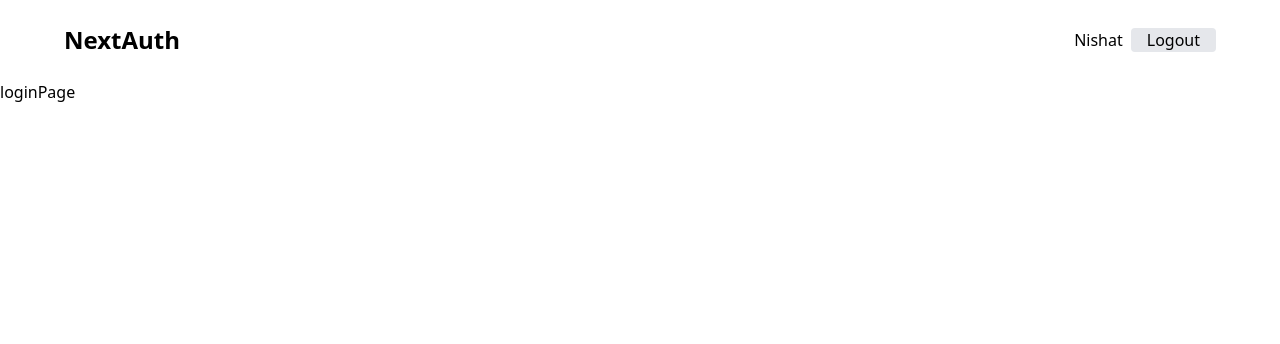
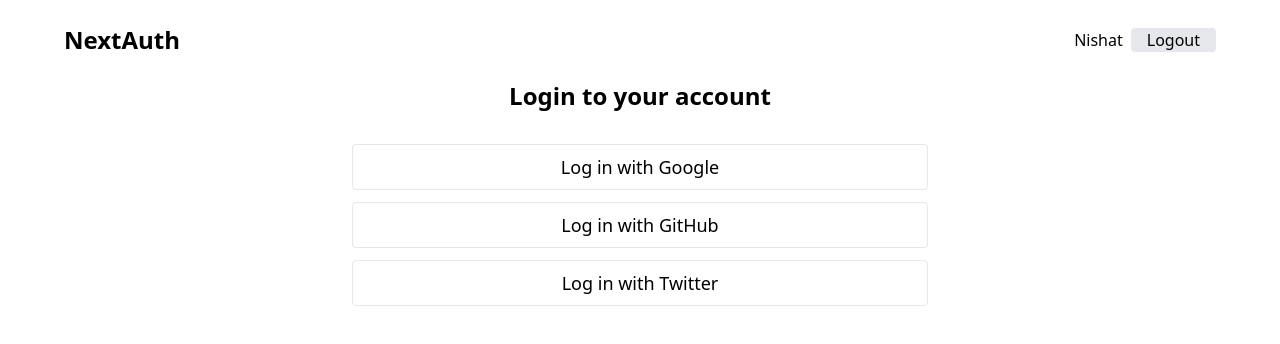
Before and after one commit to NishatFariza/next-auth-playground, a Next.js app: page /auth/login in a window 1280 px wide. Shown: the top 344 px of the page. Built offline with nearby package versions, Linux system fonts and the light colour scheme.

Commit message:
wip:login form

```diff
--- a/src/pages/auth/login.tsx
+++ b/src/pages/auth/login.tsx
@@ -1,7 +1,25 @@
 import React from "react";
 
 const loginPage = () => {
-  return <div>loginPage</div>;
+  return (
+    <div className="max-w-6xl mx-auto">
+      <div className="w-6/12 mx-auto">
+        <h1 className="text-2xl font-semibold text-center">Login to your account</h1>
+
+        <div className="flex flex-col gap-3 mt-8">
+          <button className="text-lg border rounded py-2 px-4">
+            Log in with Google
+          </button>
+          <button className="text-lg border rounded py-2 px-4">
+            Log in with GitHub
+          </button>
+          <button className="text-lg border rounded py-2 px-4">
+            Log in with Twitter
+          </button>
+        </div>
+      </div>
+    </div>
+  );
 };
 
 export default loginPage;
```
